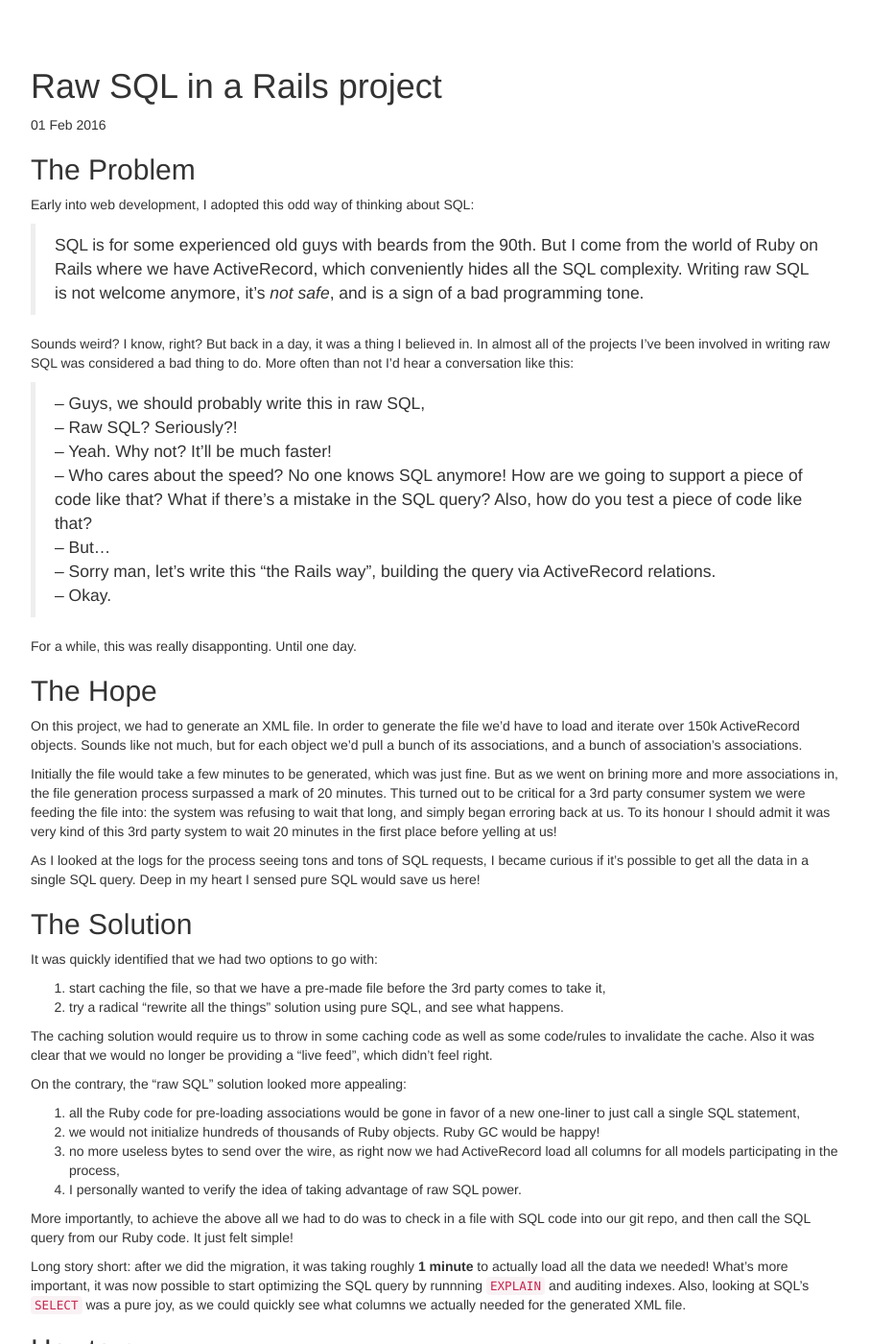
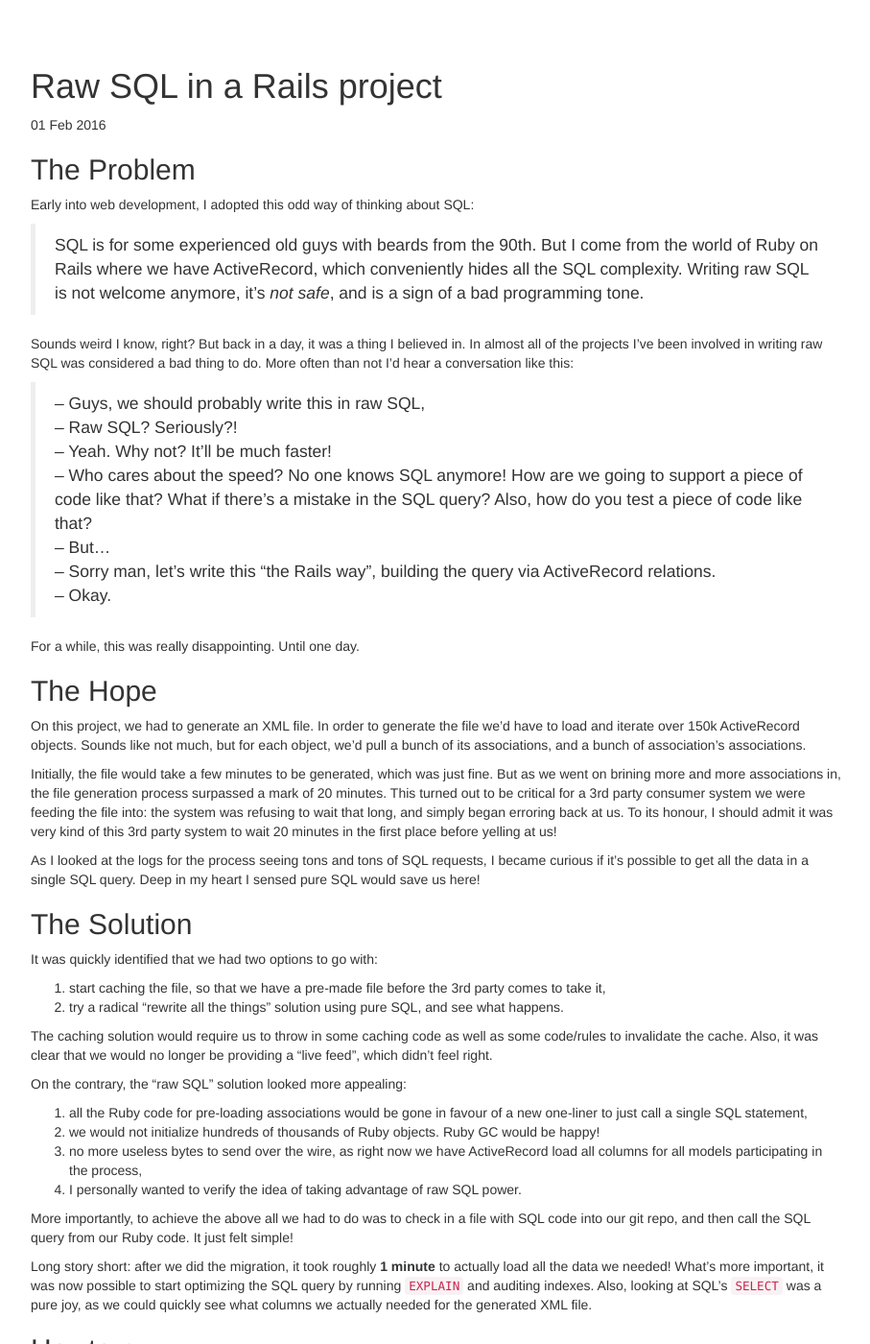
Before and after one commit to gmile/gmile.github.io, a Jekyll site: the page built from _posts/2016-02-01-raw-sql-in-a-rails-project.md, in a window 1280 px wide and 1400 px high. Shown: the whole window at 96% size, without its empty margins (38-945 px from the left). Built offline with Jekyll 4.4.1, drawn with Linux system fonts in a browser that asks for light colours; some of the changed text lies outside the part shown.

Commit message:
Again fixing some typos and enhancing grammar (With the help of Grammarly)

```diff
--- a/_posts/2016-02-01-raw-sql-in-a-rails-project.md
+++ b/_posts/2016-02-01-raw-sql-in-a-rails-project.md
@@ -13,7 +13,7 @@
 
 > SQL is for some experienced old guys with beards from the 90th. But I come from the world of Ruby on Rails where we have ActiveRecord, which conveniently hides all the SQL complexity. Writing raw SQL is not welcome anymore, it's _not safe_, and is a sign of a bad programming tone.
 
-Sounds weird? I know, right? But back in a day, it was a thing I believed in. In almost all of the projects I've been involved in writing raw SQL was considered a bad thing to do. More often than not I'd hear a conversation like this:
+Sounds weird I know, right? But back in a day, it was a thing I believed in. In almost all of the projects I've been involved in writing raw SQL was considered a bad thing to do. More often than not I'd hear a conversation like this:
 
 > – Guys, we should probably write this in raw SQL,<br>
 > – Raw SQL? Seriously?!<br>
@@ -23,13 +23,13 @@
 > – Sorry man, let's write this "the Rails way", building the query via ActiveRecord relations.<br>
 > – Okay.
 
-For a while, this was really disapponting. Until one day.
+For a while, this was really disappointing. Until one day.
 
 ## The Hope
 
-On this project, we had to generate an XML file. In order to generate the file we'd have to load and iterate over 150k ActiveRecord objects. Sounds like not much, but for each object we'd pull a bunch of its associations, and a bunch of association's associations.
+On this project, we had to generate an XML file. In order to generate the file we'd have to load and iterate over 150k ActiveRecord objects. Sounds like not much, but for each object, we'd pull a bunch of its associations, and a bunch of association's associations.
 
-Initially the file would take a few minutes to be generated, which was just fine. But as we went on brining more and more associations in, the file generation process surpassed a mark of 20 minutes. This turned out to be critical for a 3rd party consumer system we were feeding the file into: the system was refusing to wait that long, and simply began erroring back at us. To its honour I should admit it was very kind of this 3rd party system to wait 20 minutes in the first place before yelling at us!
+Initially, the file would take a few minutes to be generated, which was just fine. But as we went on brining more and more associations in, the file generation process surpassed a mark of 20 minutes. This turned out to be critical for a 3rd party consumer system we were feeding the file into: the system was refusing to wait that long, and simply began erroring back at us. To its honour, I should admit it was very kind of this 3rd party system to wait 20 minutes in the first place before yelling at us!
 
 As I looked at the logs for the process seeing tons and tons of SQL requests, I became curious if it's possible to get all the data in a single SQL query. Deep in my heart I sensed pure SQL would save us here!
 
@@ -40,18 +40,18 @@
 1. start caching the file, so that we have a pre-made file before the 3rd party comes to take it,
 2. try a radical "rewrite all the things" solution using pure SQL, and see what happens.
 
-The caching solution would require us to throw in some caching code as well as some code/rules to invalidate the cache. Also it was clear that we would no longer be providing a "live feed", which didn't feel right.
+The caching solution would require us to throw in some caching code as well as some code/rules to invalidate the cache. Also, it was clear that we would no longer be providing a "live feed", which didn't feel right.
 
 On the contrary, the "raw SQL" solution looked more appealing:
 
-1. all the Ruby code for pre-loading associations would be gone in favor of a new one-liner to just call a single SQL statement,
+1. all the Ruby code for pre-loading associations would be gone in favour of a new one-liner to just call a single SQL statement,
 2. we would not initialize hundreds of thousands of Ruby objects. Ruby GC would be happy!
-3. no more useless bytes to send over the wire, as right now we had ActiveRecord load all columns for all models participating in the process,
+3. no more useless bytes to send over the wire, as right now we have ActiveRecord load all columns for all models participating in the process,
 4. I personally wanted to verify the idea of taking advantage of raw SQL power.
 
 More importantly, to achieve the above all we had to do was to check in a file with SQL code into our git repo, and then call the SQL query from our Ruby code. It just felt simple!
 
-Long story short: after we did the migration, it was taking roughly **1 minute** to actually load all the data we needed! What's more important, it was now possible to start optimizing the SQL query by runnning `EXPLAIN` and auditing indexes. Also, looking at SQL's `SELECT` was a pure joy, as we could quickly see what columns we actually needed for the generated XML file.
+Long story short: after we did the migration, it took roughly **1 minute** to actually load all the data we needed! What's more important, it was now possible to start optimizing the SQL query by running `EXPLAIN` and auditing indexes. Also, looking at SQL's `SELECT` was a pure joy, as we could quickly see what columns we actually needed for the generated XML file.
 
 ## Howto-s
 
```
Also changed, not shown: other parts of _posts/2016-02-01-raw-sql-in-a-rails-project.md (+5 -5 lines).
